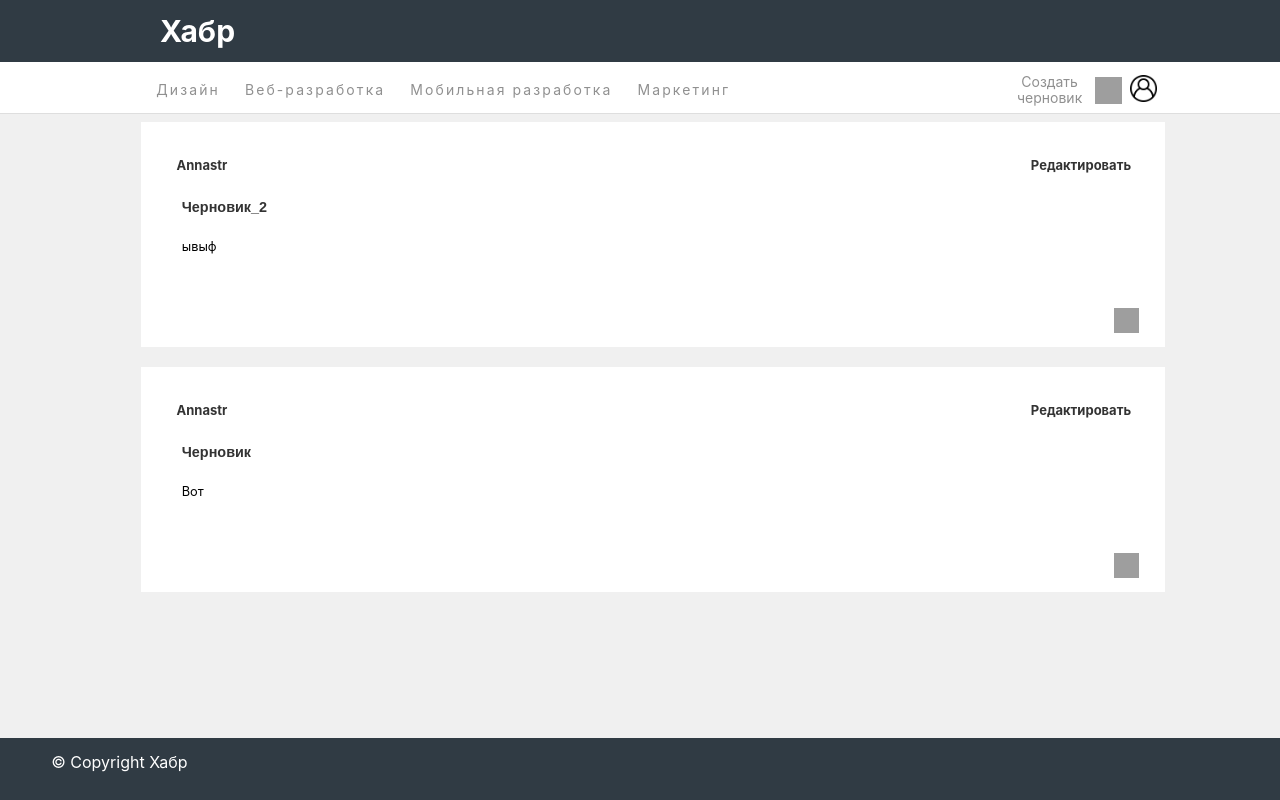
After one commit to AnnaSems/HABR_prj, a Django app: a page that uses Итоговый_проект/posts/templates/posts/draft_article.html in a window 1280 px wide. The commit adds this page. Run offline with Django 3.2, Linux system fonts and the light colour scheme; a user stored in the database is signed in; data comes from the database, SQL or seed files in the repository; both versions use the stored data as it was after the commit; parts of the project's set-up code (start-up, migrations or seed data) failed here and were passed over; grey boxes are pictures that could not be loaded.

Commit message:
Реализация создания черновика, редактирование и опубликование.Создание шаблона; Реализация удаление поста(без реального удаления).Создание шаблона; Реализация удаление черновика(без реального удаления). Создание шаблона

```diff
--- a/Итоговый_проект/posts/templates/includes/aside.html
+++ b/Итоговый_проект/posts/templates/includes/aside.html
@@ -2,7 +2,11 @@
 <hr>
 {% for rate in max_rate %}
 <div class="aside_box">
-    <img src="{{ rate.author.img.url }}" alt="author image" class="img_aside">
+    {% if rate.author.img %}
+    <img src="{{ rate.author.img.url }}" alt="logo" class="img_aside">
+    {% else %}
+    <img src="/media/images/avatardefault.jpeg" alt="default_logo" class="img_aside">
+    {% endif %}
     <a href="{% url 'profile' rate.author.username %}">{{ rate.author.get_full_name }}</a><br>
 </div>
 {% endfor %}
--- /dev/null
+++ b/Итоговый_проект/posts/templates/includes/header_profile.html
@@ -0,0 +1,27 @@
+{% load static %}
+<div class="top">
+    <div class="logo">
+        <h1><a href="{% url 'homepage' %}">Хабр</a></h1>
+    </div>
+</div>
+<div class="All_header_nav">
+    <div class="navbar">
+        <ul>
+            <li><a href="{% url 'design_page' %}">Дизайн</a></li>
+            <li><a href="{% url 'web_dev' %}">Веб-разработка</a></li>
+            <li><a href="{% url 'mob_dev' %}">Мобильная разработка</a></li>
+            <li><a href="{% url 'market' %}">Маркетинг</a></li>
+        </ul>
+    </div>
+    <div class="profile-logo">
+        {% if user.is_authenticated %}
+        <a href="{% url 'draft_post' %}">Создать черновик</a>
+        {% endif %}
+        <a class="img_search" href="{% url 'search' %}"><img src="{% static 'img/free-icon-search-3991270.png' %}"
+                alt="Поиск"></a>
+        <div class="dropdown"><a href="#"><img src="{% static 'img/user-interface.png' %}" alt="Личный кабинет"></a>
+            {% include './menu.html' %}
+        </div>
+        </a>
+    </div>
+</div>
--- /dev/null
+++ b/Итоговый_проект/posts/templates/includes/img.html
@@ -0,0 +1,5 @@
+{% if post.img %}
+<img src="{{ post.img.url }}" alt="logo">
+{% else %}
+<p></p>
+{% endif %}
--- /dev/null
+++ b/Итоговый_проект/posts/templates/posts/draft_article.html
@@ -0,0 +1,56 @@
+<!DOCTYPE html>
+<html lang="ru">
+
+    <head>
+        <link rel="stylesheet" href="/static/css/index.css" type="text/css">
+    </head>
+
+    <body class="profile_draft">
+        <header>
+            {% include 'includes/header_profile.html' %}
+        </header>
+        <main class="main_draft">
+            {% for post in page %}
+            <div class="block_1">
+                <ul class="post_bar prof">
+                    <li>
+                        <a href="{% url 'profile' post.author.username %}">{{ post.author.username}}</a>
+                    </li>
+                    <li>
+                        {{ post.pub_date|date:"d.m.Y" }}
+                    </li>
+                    <li class="draft_a3">
+                        {% if user.is_authenticated and request.user == author %}
+                        <a class="btn_edit" href="{% url 'draft_edit' post.id %}" role="button">Редактировать</a>
+                        {% endif %}
+                    </li>
+                </ul>
+                <h3>{{ post.header }}</h3>
+                <p>{{ post.text }}</p>
+                {% if post.img %}
+                <img src="{{post.img.url}}" class="post_img_"><br>
+                {% else %}
+                <p></p>
+                {% endif %}
+                {% if request.user == post.author %}
+                <a class="trash_draft" href="{% url 'draft_hide' post.id %}" role="button"><img class="trash_img"
+                        src="/static/img/free-icon-trash-bin-5789579.png" alt="delete post"></a>
+                {% endif %}
+            </div>
+            {% if not forloop.last %}
+            {% endif %}
+            <div class="blink"><br></div>
+            {% endfor %}
+            </div>
+
+            {% include 'includes/paginator.html' %}
+        </main>
+
+        <footer class="border-top text-center py-3">
+            <p>©
+                <!--2021 --> Copyright Хабр
+            </p>
+        </footer>
+    </body>
+
+</html>
--- a/Итоговый_проект/posts/urls.py
+++ b/Итоговый_проект/posts/urls.py
@@ -17,9 +17,23 @@
     path('marketing/', views.market_page, name='market'),
     # Новый пост
     path('new/', views.new_post, name='new_post'),
+    # Черновик
+    path('draft_post/', views.draft_new_post, name='draft_post'),
+    # Черновики пользователя
+    path('draft_arcticle/<str:username>/',
+         views.draft_article, name='draft_article'),
+    # Редактирование черновика
+    path('posts/<int:post_id>/post_edit/',
+         views.edit_draft_article, name='draft_edit'),
+    # удаление черновика
+    path('post/delete/<int:post_id>/',
+         views.hide_draft, name='draft_hide'),
     # редактирование поста
     path('posts/<int:post_id>/post_edit/',
          views.post_edit, name='post_edit'),
+    # удаление поста
+    path('posts/delete/<int:post_id>/',
+         views.hide_post, name='post_hide'),
     # комментарии
     path('posts/<int:post_id>/comment/', views.add_comment, name='add_comment'),
     # лайки
--- a/Итоговый_проект/posts/views.py
+++ b/Итоговый_проект/posts/views.py
@@ -13,11 +13,14 @@
 
 # Главная страницаs
 def index(request):
-    posts = Post.objects.all().order_by('-pub_date')
+    posts = Post.objects.filter(pub_date__isnull=False).filter(
+        hide=False).order_by('-pub_date')
     paginator = Paginator(posts, 10)
     page_number = request.GET.get('page')
     page_obj = paginator.get_page(page_number)
-    max_rate_author = Post.objects.all().order_by('-likes')[:10]
+    max_rate_author = Post.objects.filter(
+        pub_date__isnull=False).filter(
+        hide=False).order_by('-likes')[:10]
     context = {
         'page_obj': page_obj,
         'max_rate': max_rate_author,
@@ -27,11 +30,15 @@
 
 # Дизайн
 def design_page(request):
-    posts = Post.objects.filter(category='Design').order_by('-pub_date')[:10]
+    posts = Post.objects.filter(pub_date__isnull=False).filter(
+        hide=False).filter(
+        category='Design').order_by('-pub_date')[:10]
     paginator = Paginator(posts, 10)
     page_number = request.GET.get('page')
     page_obj = paginator.get_page(page_number)
-    max_rate_author = Post.objects.all().order_by('-likes')[:10]
+    max_rate_author = Post.objects.filter(
+        pub_date__isnull=False).filter(
+        hide=False).order_by('-likes')[:10]
     context = {
         'page_obj': page_obj,
         'max_rate': max_rate_author,
@@ -42,12 +49,15 @@
 
 # Веб-разработка
 def web_dev_page(request):
-    posts = Post.objects.filter(
-        category='Web').order_by('-pub_date')[:10]
+    posts = Post.objects.filter(pub_date__isnull=False).filter(
+        category='Web').filter(
+        hide=False).order_by('-pub_date')[:10]
     paginator = Paginator(posts, 10)
     page_number = request.GET.get('page')
     page_obj = paginator.get_page(page_number)
-    max_rate_author = Post.objects.all().order_by('-likes')[:10]
+    max_rate_author = Post.objects.filter(
+        pub_date__isnull=False).filter(
+        hide=False).order_by('-likes')[:10]
     context = {
         'page_obj': page_obj,
         'max_rate': max_rate_author,
@@ -58,11 +68,15 @@
 
 # Мобильная разработка
 def mob_dev_page(request):
-    posts = Post.objects.filter(category='Mobile').order_by('-pub_date')[:10]
+    posts = Post.objects.filter(pub_date__isnull=False).filter(
+        hide=False).filter(
+        category='Mobile').order_by('-pub_date')[:10]
     paginator = Paginator(posts, 10)
     page_number = request.GET.get('page')
     page_obj = paginator.get_page(page_number)
-    max_rate_author = Post.objects.all().order_by('-likes')[:10]
+    max_rate_author = Post.objects.filter(
+        pub_date__isnull=False).filter(
+        hide=False).order_by('-likes')[:10]
     context = {
         'page_obj': page_obj,
         'max_rate': max_rate_author,
@@ -73,12 +87,14 @@
 
 # Маркетинг
 def market_page(request):
-    posts = Post.objects.filter(
+    posts = Post.objects.filter(pub_date__isnull=False).filter(
+        hide=False).filter(
         category='Marketing').order_by('-pub_date')[:10]
     paginator = Paginator(posts, 10)
     page_number = request.GET.get('page')
     page_obj = paginator.get_page(page_number)
-    max_rate_author = Post.objects.all().order_by('-likes')[:10]
+    max_rate_author = Post.objects.filter(
+        pub_date__isnull=False).order_by('-likes')[:10]
     context = {
         'page_obj': page_obj,
         'max_rate': max_rate_author,
@@ -89,7 +105,8 @@
 
 def profile(request, username):
     author = get_object_or_404(User, username=username)
-    latest = author.posts.all().order_by('-pub_date')
+    latest = author.posts.filter(pub_date__isnull=False).filter(
+        hide=False).order_by('-pub_date')
     paginator = Paginator(latest, 9)
     page_number = request.GET.get('page')
     page = paginator.get_page(page_number)
@@ -97,6 +114,7 @@
         'page': page,
         "author": author,
         'paginator': paginator,
+        'latest': latest,
     }
     return render(request, 'posts/profile.html', context)
 
@@ -148,6 +166,7 @@
         if form.is_valid():
             post = form.save(commit=False)
             post.author = user
+            post.publish()
             post.save()
             return redirect('homepage')
         return render(request, 'posts/new.html', {'form': form})
@@ -155,6 +174,60 @@
     return render(request, 'posts/new.html', {'form': form})
 
 
+@login_required
+def draft_new_post(request):
+    user = request.user
+    if request.method == "POST":
+        form = PostForm(request.POST, request.FILES)
+        if form.is_valid():
+            post = form.save(commit=False)
+            post.author = user
+            post.save()
+            return redirect('draft_article', username=user.username)
+        return render(request, 'posts/draft_post.html', {'form': form})
+    form = PostForm()
+    return render(request, 'posts/draft_post.html', {'form': form})
+
+
+@login_required
+def draft_article(request, username):
+    author = get_object_or_404(User, username=username)
+    latest = author.posts.filter(pub_date__isnull=True).filter(
+        hide=False).order_by('-pub_date')
+    paginator = Paginator(latest, 9)
+    page_number = request.GET.get('page')
+    page = paginator.get_page(page_number)
+    context = {
+        'page': page,
+        "author": author,
+        'paginator': paginator,
+    }
+    return render(request, 'posts/draft_article.html', context)
+
+
+@login_required
+def edit_draft_article(request, post_id):
+    post = get_object_or_404(Post, pk=post_id)
+    if post.author != request.user:
+        return redirect('draft_article', username=post.author.username)
+    form = PostForm(
+        request.POST or None,
+        files=request.FILES or None,
+        instance=post
+    )
+    if form.is_valid():
+        post.publish()
+        form.save()
+        return redirect('homepage')
+    context = {
+        'post': post,
+        'form': form,
+        'is_edit': True,
+    }
+    return render(request, 'posts/new.html', context)
+
+
+@login_required
 def post_edit(request, post_id):
     post = get_object_or_404(Post, pk=post_id)
     if post.author != request.user:
@@ -174,6 +247,26 @@
         'is_edit': True,
     }
     return render(request, 'posts/new.html', context)
+
+
+@login_required()
+def hide_post(request, post_id):
+    post = get_object_or_404(Post, pk=post_id)
+    if post.author != request.user:
+        return redirect('post_detail', post_id=post_id)
+    post.hide_post()
+    post.save()
+    return redirect('profile', username=post.author.username)
+
+
+@login_required()
+def hide_draft(request, post_id):
+    post = get_object_or_404(Post, pk=post_id)
+    if post.author != request.user:
+        return redirect('draft_article', username=post.author.username)
+    post.hide_post()
+    post.save()
+    return redirect('draft_article', username=post.author.username)
 
 
 @login_required
--- a/Итоговый_проект/static/css/index.css
+++ b/Итоговый_проект/static/css/index.css
@@ -26,7 +26,7 @@
     /* width: 90%;
     margin-left: 5%; */
     background-color: #f0f0f0;
-    row-gap: 2%;
+    /* row-gap: 2%; */
     grid-template-rows: 0.2fr 3fr auto;
     grid-template-columns: 1fr 1fr;
     grid-auto-columns: auto;
@@ -171,7 +171,7 @@
     grid-area: B;
     /* background: rgb(135 133 133 / 57%); */
     margin-left: 16%;
-    display: flex;
+    /* display: flex; */
     flex-direction: column;
     flex-wrap: nowrap;
     justify-content: space-evenly;
@@ -192,6 +192,7 @@
 main li:nth-child(2) {
     font-size: 13px;
     color: #777;
+    margin-right: 3%;
 }
 
 .block {
@@ -199,8 +200,8 @@
 }
 
 .post_bar {
-    display: grid;
-    justify-content: center;
+    display: flex;
+    justify-content: space-between;
     justify-items: stretch;
     font-size: 15px;
     align-content: center;
@@ -221,6 +222,11 @@
     color: #6f7f7a;
 }
 
+.img_logo {
+    display: flex;
+    flex-direction: column;
+}
+
 h3,
 p,
 ul {
@@ -238,7 +244,7 @@
 }
 
 p {
-    padding: 1% 2% 2% 4%;
+    padding: 1% 4% 2% 4%;
     text-align: justify;
     font-size: 1rem;
     line-height: 1.5rem;
@@ -296,6 +302,10 @@
     font-weight: bold;
     font-size: .8rem;
     padding-top: 7%;
+}
+
+.aside a:hover {
+    color: #57615e;
 }
 
 footer {
@@ -592,15 +602,18 @@
 }
 
 .post_img {
-    max-width: 600px;
-    max-height: 450px;
-    margin-left: 8%;
+    max-width: 90%;
+    max-height: 100%;
+    margin-left: 5%;
     border: 2px solid #ececec;
+    object-position: center;
+    overflow: hidden;
 }
 
 .post_img_detail {
-    max-width: 500px;
-    margin-left: 10%;
+    max-width: 90%;
+    margin-left: 5%;
+    max-height: 100%;
 }
 
 .profile_userbox .box img {
@@ -609,9 +622,9 @@
 }
 
 .block_1 img {
-    max-width: 500px;
-    max-height: 450px;
-    margin-left: 8%;
+    max-width: 90%;
+    max-height: 100%;
+    margin-left: 5%;
     border: 2px solid #ececec;
 }
 
@@ -722,3 +735,84 @@
 .username:hover {
     color: #6f7f7a;
 }
+
+.profile_draft {
+    display: grid;
+    /* width: 90%;
+    margin-left: 5%; */
+    background-color: #f0f0f0;
+    row-gap: 1%;
+    grid-template-rows: 0.2fr 3fr auto;
+    grid-template-columns: 1fr;
+    grid-auto-columns: minmax(90px, auto);
+    grid-template-areas:
+        "A A A A   A A A A"
+        "B B B B   B B B B"
+        "D D D D   D D D D";
+    font-family: -apple-system, BlinkMacSystemFont, Arial, sans-serif;
+    box-sizing: border-box;
+    min-height: 100vh;
+}
+
+.main_draft {
+    margin-left: 11%;
+    flex-direction: column;
+    width: 80%;
+    justify-content: flex-start;
+    align-items: stretch;
+    display: block;
+}
+
+.draft_box {
+    margin-top: 20%;
+}
+
+.draft {
+    margin-bottom: 2%;
+}
+
+.draft_a2 {
+    margin-left: 85%;
+}
+
+.draft_a3 {
+    margin-right: 4%
+}
+
+.draft_a {
+    margin-left: 36%;
+    margin-bottom: 8%;
+    text-decoration: none;
+    color: #2e3c2f;
+    font-weight: bold;
+}
+
+.draft_a:hover {
+    cursor: pointer;
+    color: #39566f;
+}
+
+.trash_img {
+    width: 25px;
+    height: 25px;
+}
+
+.trash {
+    margin-top: 2%;
+    margin-left: 10%;
+}
+
+.correct_post {
+    display: flex;
+    margin-left: 5%;
+    margin-top: 1%;
+}
+
+.trash_draft {
+    margin-left: 90%;
+}
+
+.trash_draft img {
+    border: none;
+    margin-bottom: 1%;
+}
--- a/Итоговый_проект/users/templates/users/login.html
+++ b/Итоговый_проект/users/templates/users/login.html
@@ -71,6 +71,7 @@
             </div> <!-- col -->
         </div> <!-- row -->
         {% endblock %}
+        <a href="{% url 'users:signup' %}" class="signup">Зарегистрироваться</a>
     </body>
 
 </html>
--- a/Итоговый_проект/users/views.py
+++ b/Итоговый_проект/users/views.py
@@ -8,5 +8,5 @@
 
 class SignUp(CreateView):
     form_class = UserForm
-    success_url = reverse_lazy('homepage')
+    success_url = reverse_lazy('login')
     template_name = 'users/signup.html'
```
Also changed, not shown: Итоговый_проект/posts/models.py (+18 -1 lines), Итоговый_проект/posts/templates/includes/base.html (+6 -1 lines), Итоговый_проект/posts/templates/posts/draft_post.html (added, +34 -0 lines), Итоговый_проект/posts/templates/posts/hide_post.html (added, +13 -0 lines), Итоговый_проект/posts/templates/posts/post_detail.html (+9 -3 lines), Итоговый_проект/posts/templates/posts/profile.html (+9 -4 lines), Итоговый_проект/db.sqlite3.
